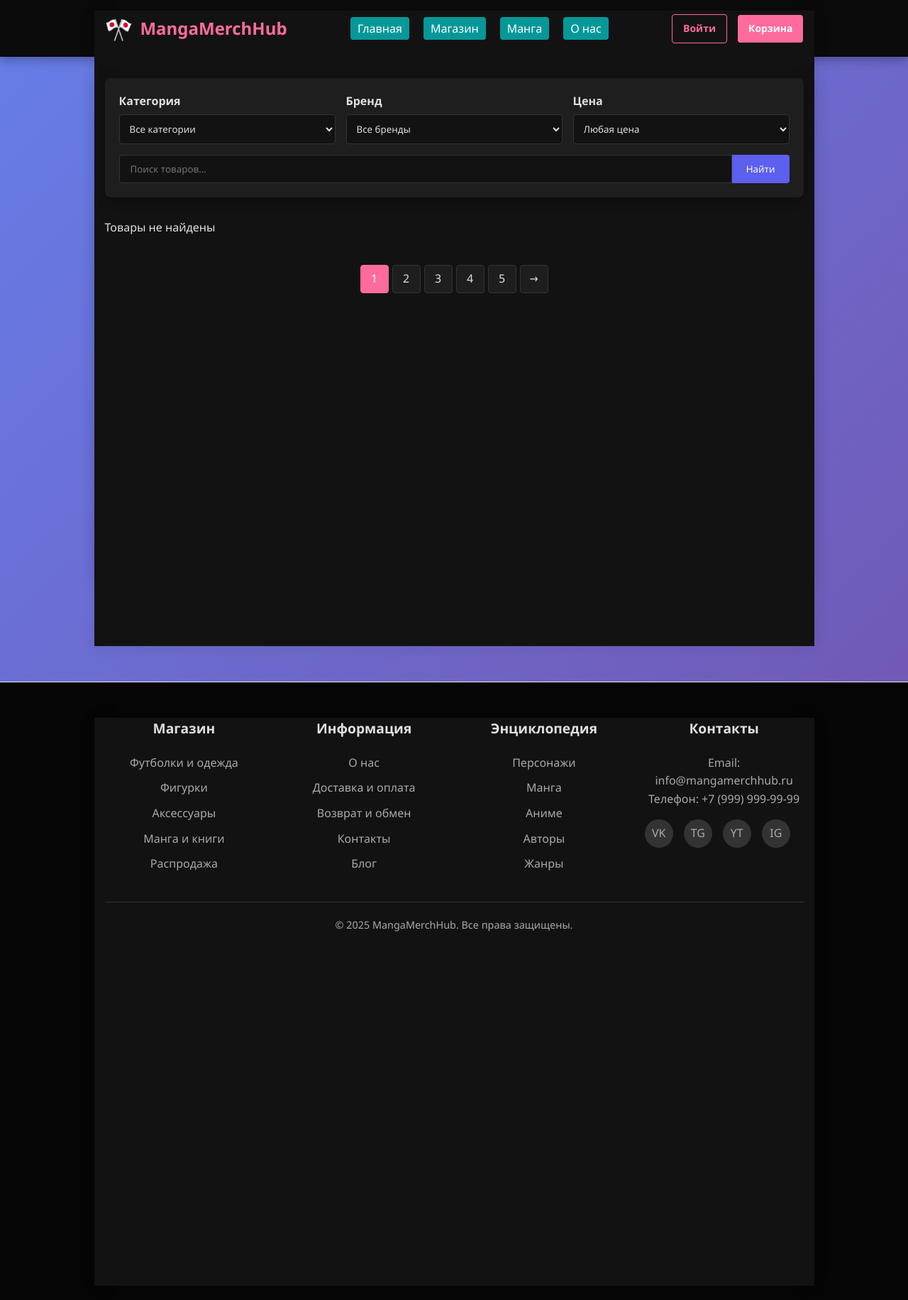
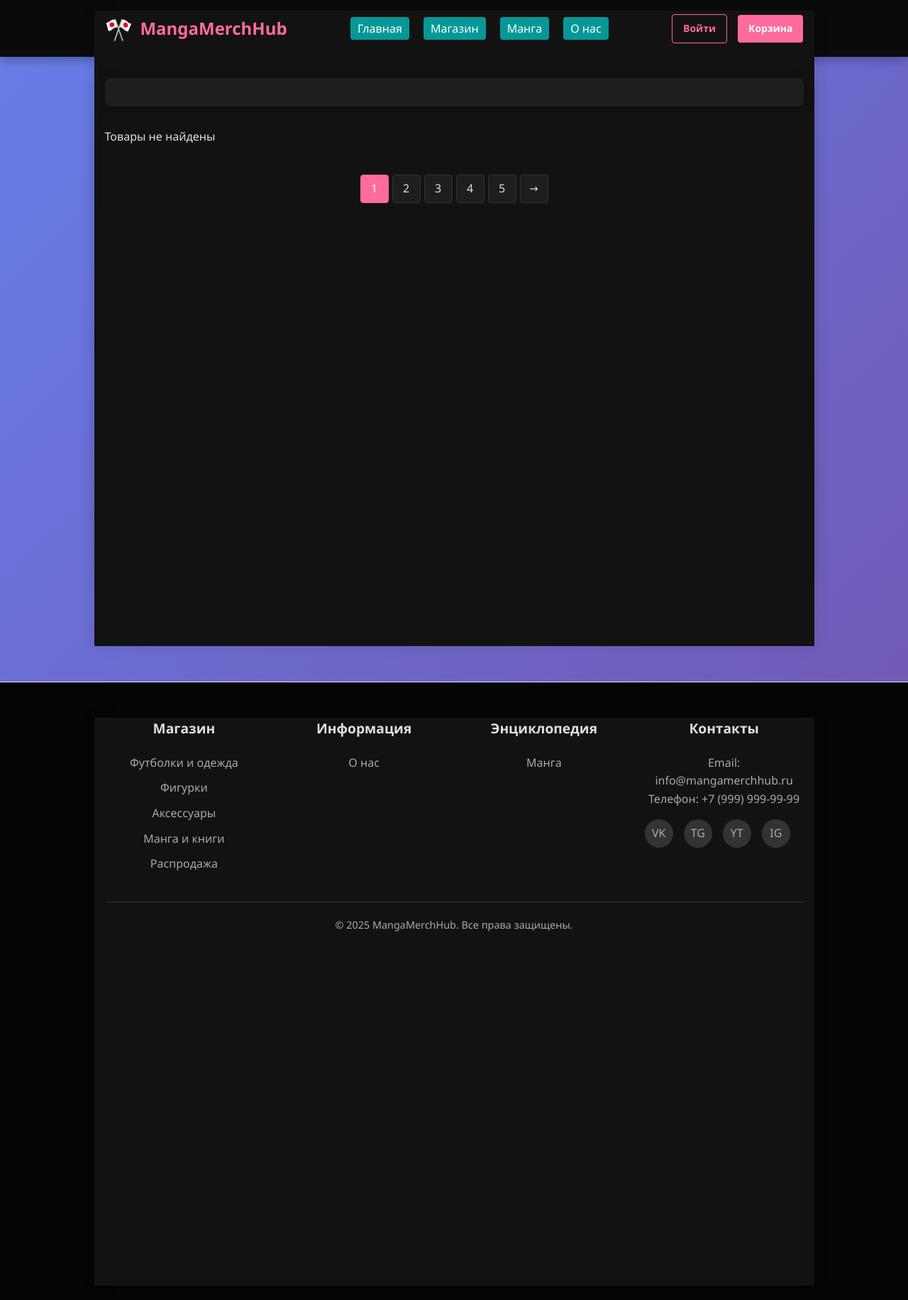
Before and after one commit to Oyoshiiii/php-project, a PHP site: page /site-visual/merch-catalog.php in a window 1280 px wide. Shown: the whole page at 71% size. Run offline with PHP 8.4, Linux system fonts and the light colour scheme; data that the repository does not hold is empty.

Commit message:
Little fixes

```diff
--- a/site-visual/blocks/ending.php
+++ b/site-visual/blocks/ending.php
@@ -6,31 +6,23 @@
                 <div class="footer-column">
                     <h3>Магазин</h3>
                     <ul>
-                        <li><a href="#">Футболки и одежда</a></li>
-                        <li><a href="#">Фигурки</a></li>
-                        <li><a href="#">Аксессуары</a></li>
-                        <li><a href="#">Манга и книги</a></li>
-                        <li><a href="#">Распродажа</a></li>
+                        <li><a href="merch-catalog.php">Футболки и одежда</a></li>
+                        <li><a href="merch-catalog.php">Фигурки</a></li>
+                        <li><a href="merch-catalog.php">Аксессуары</a></li>
+                        <li><a href="manga-catalog.php">Манга и книги</a></li>
+                        <li><a href="merch-catalog.php">Распродажа</a></li>
                     </ul>
                 </div>
                 <div class="footer-column">
                     <h3>Информация</h3>
                     <ul>
-                        <li><a href="#">О нас</a></li>
-                        <li><a href="#">Доставка и оплата</a></li>
-                        <li><a href="#">Возврат и обмен</a></li>
-                        <li><a href="#">Контакты</a></li>
-                        <li><a href="#">Блог</a></li>
+                        <li><a href="about.php">О нас</a></li>
                     </ul>
                 </div>
                 <div class="footer-column">
                     <h3>Энциклопедия</h3>
                     <ul>
-                        <li><a href="#">Персонажи</a></li>
-                        <li><a href="#">Манга</a></li>
-                        <li><a href="#">Аниме</a></li>
-                        <li><a href="#">Авторы</a></li>
-                        <li><a href="#">Жанры</a></li>
+                        <li><a href="manga-catalog.php">Манга</a></li>
                     </ul>
                 </div>
                 <div class="footer-column">
@@ -38,10 +30,10 @@
                     <p>Email: info@mangamerchhub.ru</p>
                     <p>Телефон: +7 (999) 999-99-99</p>
                     <div class="social-links">
-                        <a href="#" class="social-icon">VK</a>
-                        <a href="#" class="social-icon">TG</a>
-                        <a href="#" class="social-icon">YT</a>
-                        <a href="#" class="social-icon">IG</a>
+                        <a href="https://vk.com/" class="social-icon">VK</a>
+                        <a href="https://web.telegram.org/" class="social-icon">TG</a>
+                        <a href="https://www.youtube.com/" class="social-icon">YT</a>
+                        <a href="https://www.instagram.com/" class="social-icon">IG</a>
                     </div>
                 </div>
             </div>
--- a/site-visual/merch-catalog.php
+++ b/site-visual/merch-catalog.php
@@ -195,41 +195,7 @@ require("blocks/header.php");
 
         <!-- Фильтры для товаров -->
         <div class="catalog-filters">
-            <div class="filter-row">
-                <div class="filter-group">
-                    <label for="category">Категория</label>
-                    <select id="category">
-                        <option value="">Все категории</option>
-                        <option value="electronics">Электроника</option>
-                        <option value="phones">Телефоны</option>
-                        <option value="laptops">Ноутбуки</option>
-                        <option value="accessories">Аксессуары</option>
-                    </select>
-                </div>
-                <div class="filter-group">
-                    <label for="brand">Бренд</label>
-                    <select id="brand">
-                        <option value="">Все бренды</option>
-                        <option value="apple">Apple</option>
-                        <option value="samsung">Samsung</option>
-                        <option value="sony">Sony</option>
-                    </select>
-                </div>
-                <div class="filter-group">
-                    <label for="price">Цена</label>
-                    <select id="price">
-                        <option value="">Любая цена</option>
-                        <option value="0-500">До 500 руб.</option>
-                        <option value="500-1000">500 - 1000 руб.</option>
-                        <option value="1000-2000">1000 - 2000 руб.</option>
-                        <option value="2000+">От 2000 руб.</option>
-                    </select>
-                </div>
-            </div>
-            <div class="search-box">
-                <input type="text" id="search-input" placeholder="Поиск товаров...">
-                <button id="search-btn">Найти</button>
-            </div>
+
         </div>
 
         <?php
```
Also changed, not shown: site-visual/index.php (+0 -35 lines).
